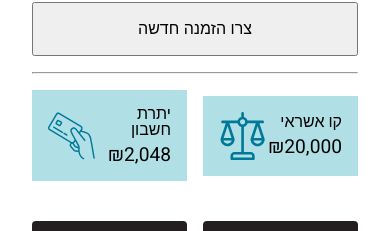
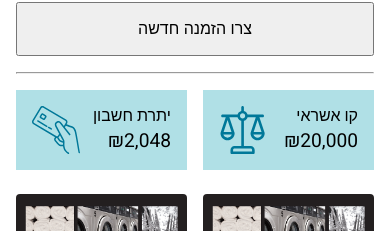
Before and after one commit to YonatanKof/klir, a Vue app: page / in a window 390 px wide. Shown: the part 456-687 px from the top of the page. Built offline with nearby package versions, Linux system fonts and the light colour scheme.

Commit message:
Better Responsive

```diff
--- a/src/components/InfoCard.vue
+++ b/src/components/InfoCard.vue
@@ -4,7 +4,13 @@
       <h3>{{ cardTitle }}</h3>
       <h2>{{ cardValue }}</h2>
     </div>
-    <IconBase class :icon-name="cardIconName" icon-color="var(--main-strong)" width="48" height="48">
+    <IconBase
+      class
+      :icon-name="cardIconName"
+      icon-color="var(--main-strong)"
+      width="48"
+      height="48"
+    >
       <slot />
     </IconBase>
   </div>
@@ -19,7 +25,6 @@ export default {
   props: ["cardTitle", "cardValue", "cardIconName"],
   components: {
     IconBase
-    // IconKof,
   },
 };
 </script>
@@ -42,6 +47,7 @@ export default {
     }
   }
   @media screen and (max-width: $width-sm) {
+    margin-bottom: 0;
     &:first-child {
       margin-inline-end: 16px;
     }
--- a/src/components/MainGrid.vue
+++ b/src/components/MainGrid.vue
@@ -55,6 +55,10 @@ export default {
       "small-banner-grid";
     grid-template-columns: 1fr;
     grid-template-rows: 320px auto auto;
+    grid-gap: 24px;
+  }
+  @media screen and (max-width: $width-sm) {
+    grid-gap: 16 px;
   }
 }
 </style>
--- a/src/styles/_variables.scss
+++ b/src/styles/_variables.scss
@@ -16,6 +16,12 @@ $width-xs: 480px;
     // size
     --max-width: 1366px;
     --main-padding: 32px;
+    @media screen and (max-width: $width-sm) {
+        --main-padding: 24px;
+    }
+    @media screen and (max-width: $width-xs) {
+        --main-padding: 16px;
+    }
 }
 
 h1 {
```
